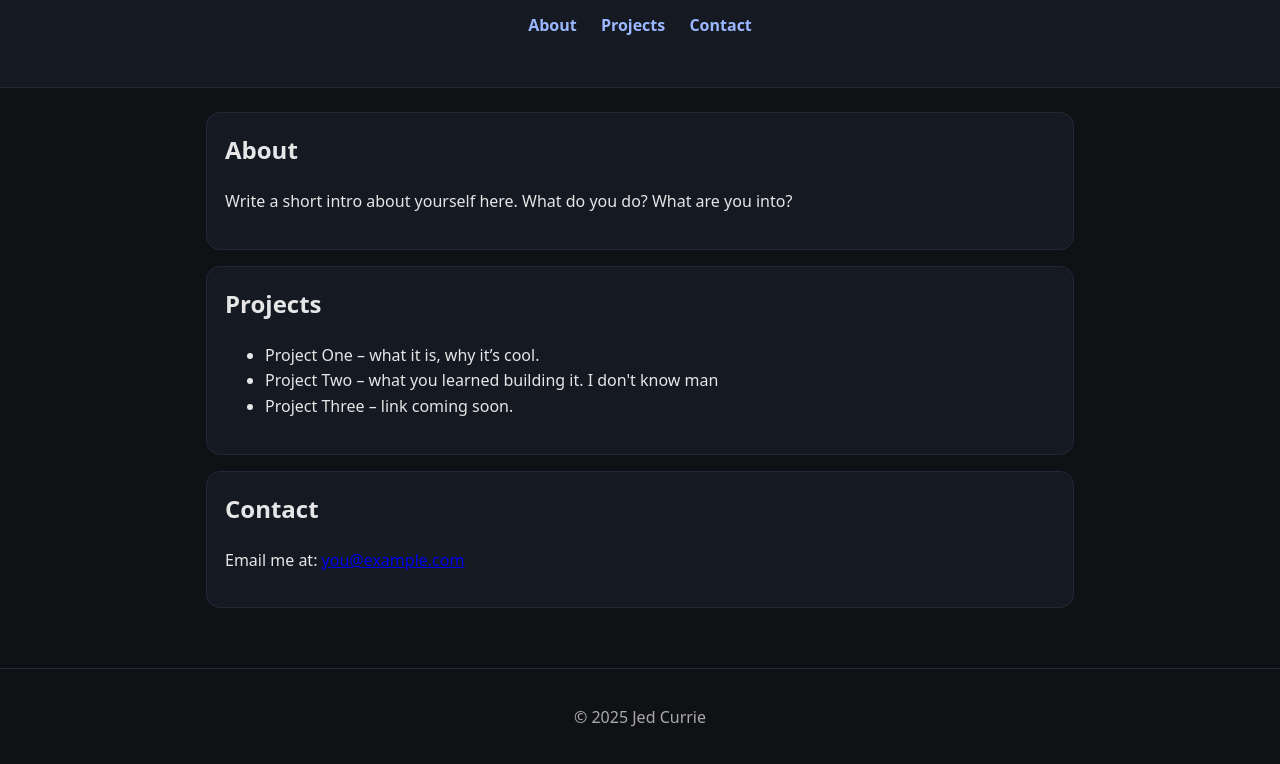
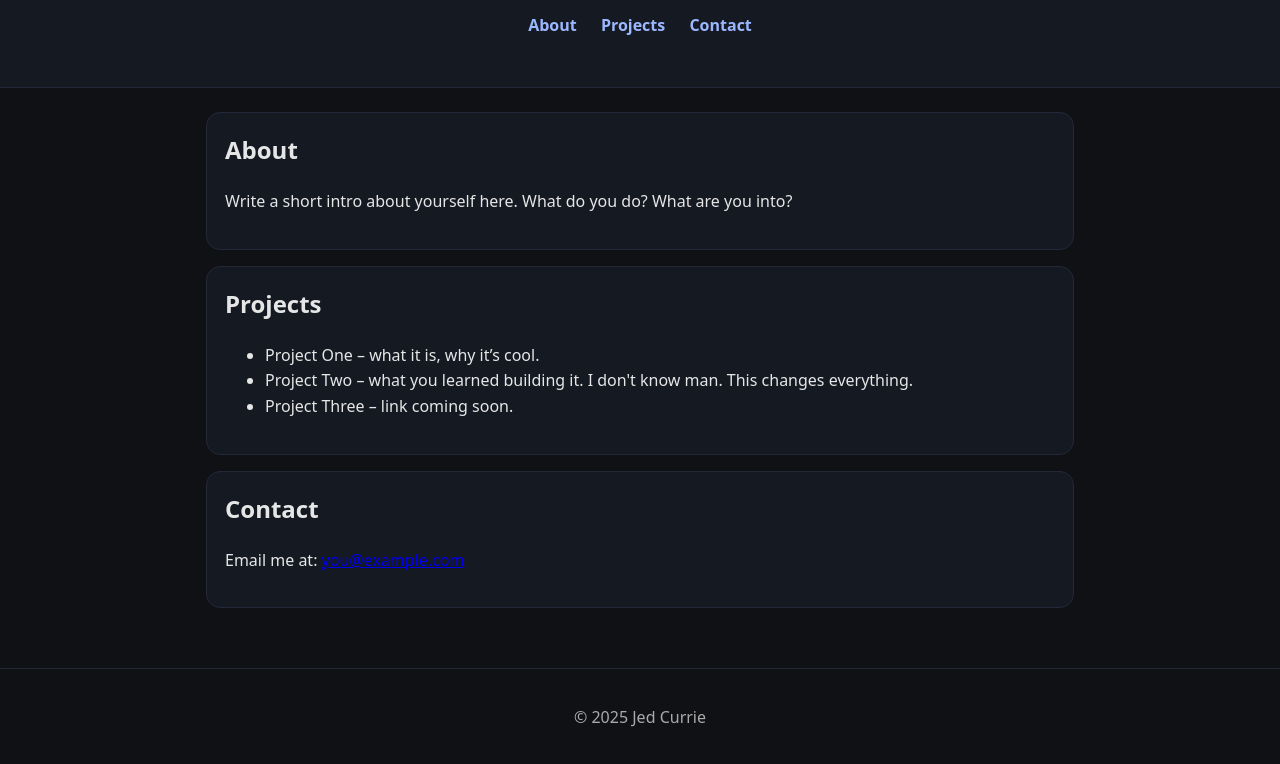
Before and after one commit to curriejed/wedding-website, a plain HTML site: page index.html in a window 1280 px wide. Shown: the part 154-918 px from the top of the page. Drawn offline with Linux system fonts and the light colour scheme.

Commit message:
changed something for test

```diff
--- a/index.html
+++ b/index.html
@@ -30,7 +30,7 @@
         <h2>Projects</h2>
         <ul>
           <li>Project One – what it is, why it’s cool.</li>
-          <li>Project Two – what you learned building it. I don't know man</li>
+          <li>Project Two – what you learned building it. I don't know man. This changes everything.</li>
           <li>Project Three – link coming soon.</li>
         </ul>
       </section>
```
